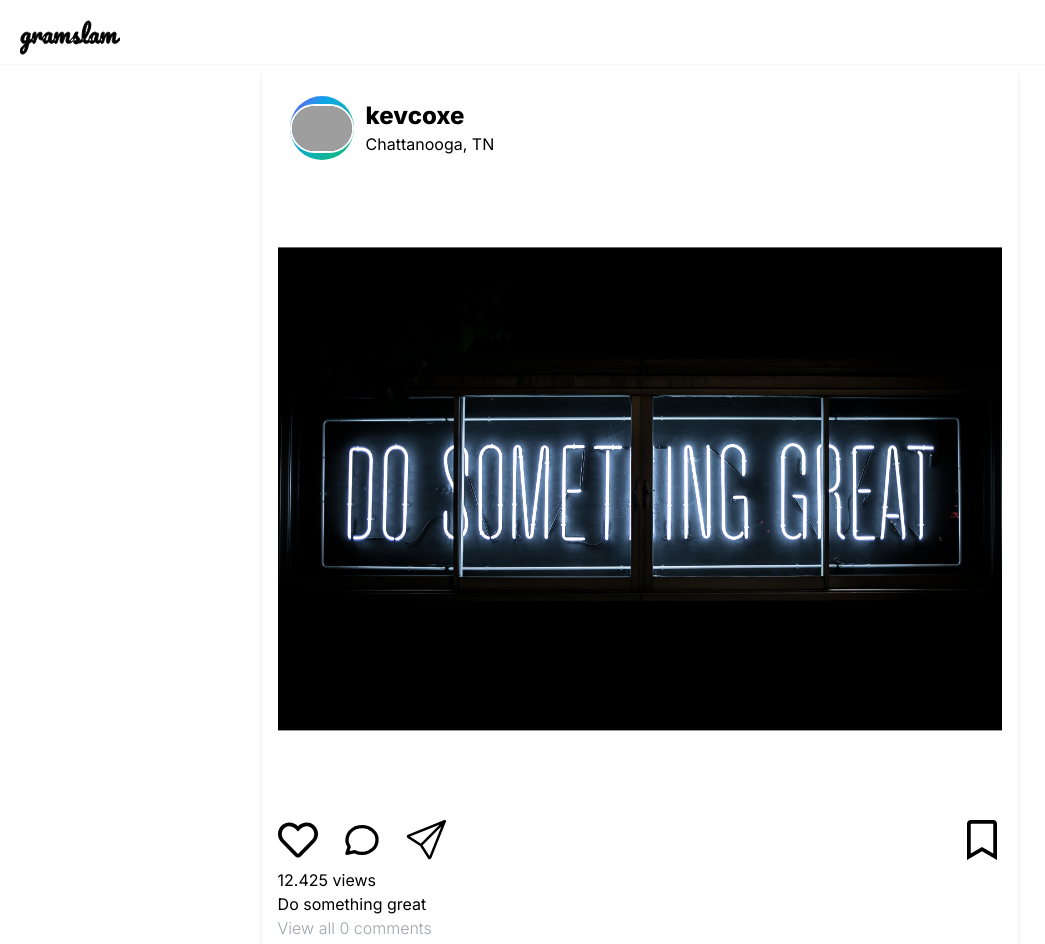
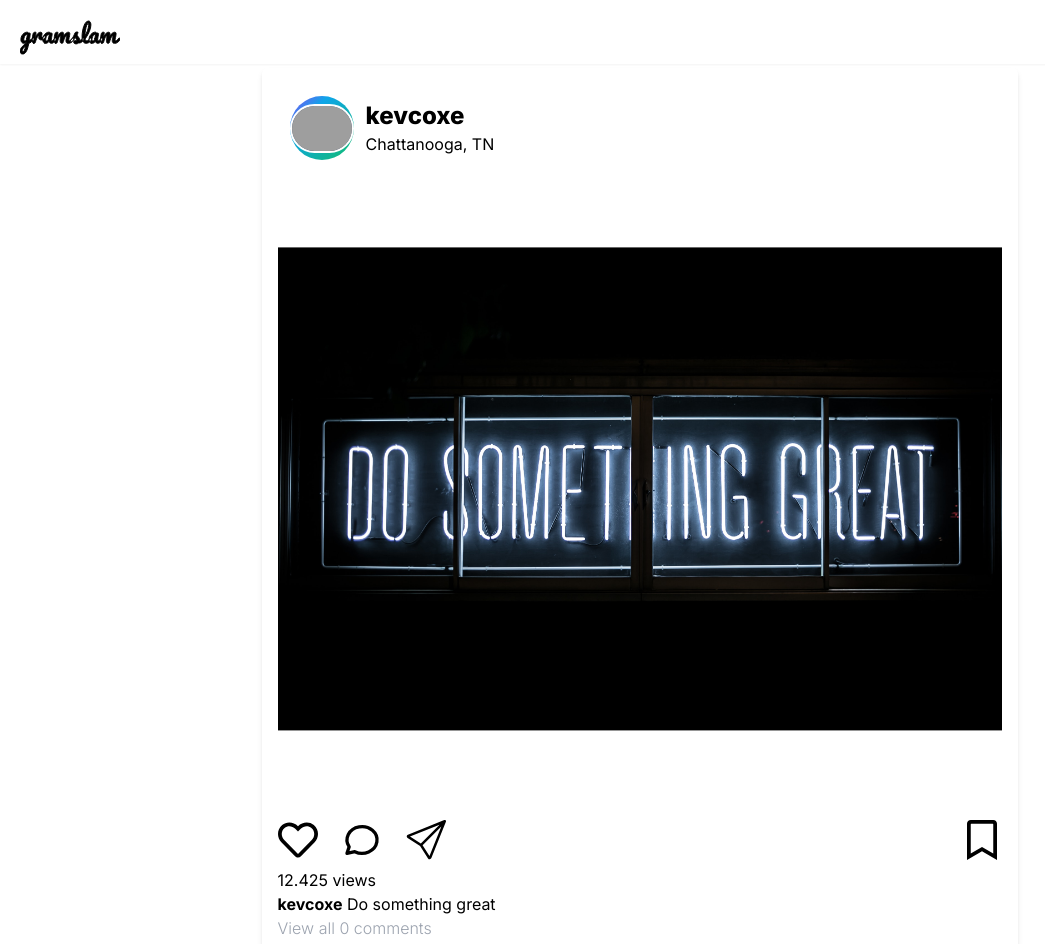
Before and after one commit to kevcoxe/tailwind-css-tests, a Next.js app: page / in a window 1280 px wide. Shown: the top 944 px of the page, without its empty margins (0-1045 px from the left). Built offline with nearby package versions, Linux system fonts and the light colour scheme; grey boxes are pictures that could not be loaded.

Commit message:
fix issue

```diff
--- a/src/components/ImagePost.tsx
+++ b/src/components/ImagePost.tsx
@@ -56,7 +56,7 @@ export default function ImagePost (params: ImagePostParams) {
           <div className="flex flex-col">
             <span>{ postInfo.views } views</span>
             <div className="flex">
-              <span><strong>{ postInfo.profileName }</strong> { postInfo.description }</span>
+              <span><strong>{ postInfo.profile.profileName }</strong> { postInfo.description }</span>
             </div>
             <span className="font-light text-gray-400">View all { postInfo.comments.length } comments</span>
             <span className="text-gray-300 font-extralight">{ postInfo.datePosted }</span>
```
